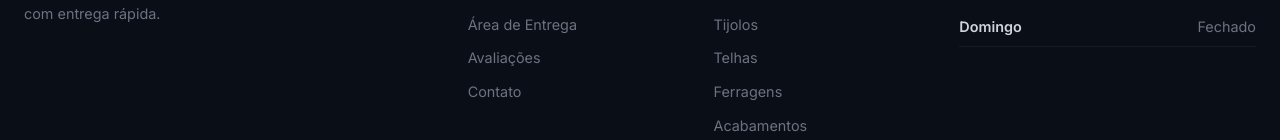
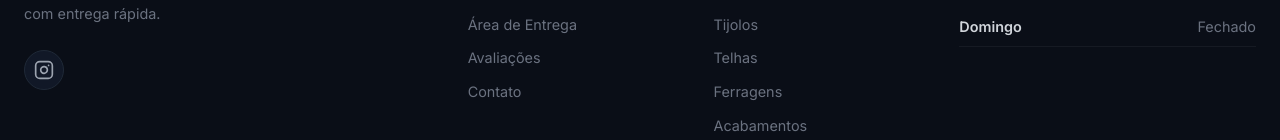
Before and after one commit to tiagmoisesaa/potencial-lar, a website: page index.html in a window 1280 px wide. Shown: the part 7176-7316 px from the top of the page. Drawn offline with Linux system fonts and the light colour scheme.

Commit message:
Minha atualizacao do site

```diff
--- a/index.html
+++ b/index.html
@@ -722,6 +722,11 @@
             <div class="logo-text">Potencial <span>Lar</span></div>
           </a>
           <p>Sua loja de materiais de construção no Eldorado e região. Areia, cimento, pedra, tijolos, telhas, ferragens e acabamentos com entrega rápida.</p>
+          <div class="footer-socials">
+            <a href="https://www.instagram.com/deposito.potencialoficial/" target="_blank" rel="noopener noreferrer" aria-label="Siga a Potencial Lar no Instagram" class="footer-social-btn">
+              <svg viewBox="0 0 24 24"><rect x="2" y="2" width="20" height="20" rx="5" ry="5"></rect><path d="M16 11.37A4 4 0 1 1 12.63 8 4 4 0 0 1 16 11.37z"></path><line x1="17.5" y1="6.5" x2="17.51" y2="6.5"></line></svg>
+            </a>
+          </div>
         </div>
 
         <div class="footer-col">
--- a/styles.css
+++ b/styles.css
@@ -1391,6 +1391,43 @@ h1, h2, h3, h4, h5, h6 {
   color: var(--gray-500);
   line-height: 1.7;
   max-width: 300px;
+}
+
+.footer-socials {
+  display: flex;
+  gap: var(--space-md);
+  margin-top: var(--space-lg);
+}
+
+.footer-social-btn {
+  display: inline-flex;
+  align-items: center;
+  justify-content: center;
+  width: 40px;
+  height: 40px;
+  border-radius: 50%;
+  background: var(--gray-900);
+  color: var(--gray-400);
+  border: 1px solid var(--gray-800);
+  transition: all var(--transition-base);
+}
+
+.footer-social-btn:hover {
+  background: radial-gradient(circle at 30% 107%, #fdf497 0%, #fdf497 5%, #fd5949 45%, #d6249f 60%, #285AEB 90%);
+  color: white;
+  transform: translateY(-3px);
+  box-shadow: 0 4px 12px rgba(214, 36, 159, 0.35);
+  border-color: transparent;
+}
+
+.footer-social-btn svg {
+  width: 20px;
+  height: 20px;
+  stroke: currentColor;
+  stroke-width: 2;
+  fill: none;
+  stroke-linecap: round;
+  stroke-linejoin: round;
 }
 
 .footer-col h4 {
```
Also changed, not shown: blog/como-economizar-reforma-zona-sul.html (+5 -0 lines), blog/como-pintar-rua-copa-mundo.html (+5 -0 lines), blog/guia-areia-pedra-eldorado.html (+5 -0 lines), blog/index.html (+5 -0 lines), blog/preco-cimento-diadema.html (+5 -0 lines).
